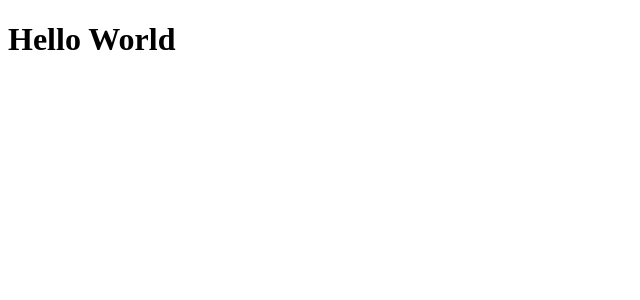
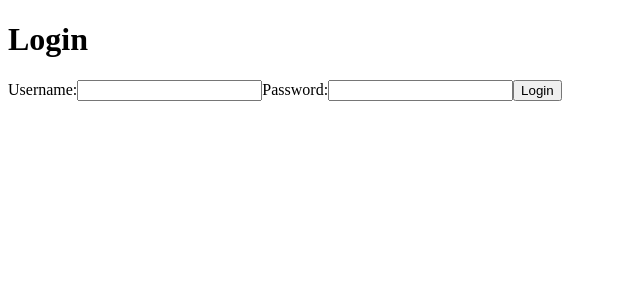
Before and after one commit to bw-party-planner-july-2019/fe-party-planner, a React (Create React App) app: page / in a window 1280 px wide. Shown: the top 300 px of the page, without its empty margins (0-640 px from the left). Built offline with nearby package versions, Linux system fonts and the light colour scheme.

Commit message:
routed login component; working on login still

```diff
--- a/src/components/App.jsx
+++ b/src/components/App.jsx
@@ -1,4 +1,5 @@
 import React from 'react';
+import Login from './Login';
 import {useAuthActions} from '../store/auth/useAuthActions';
 import {ActionsProvider} from '../contexts/ActionsContext';
 import {Switch, Route} from 'react-router-dom';
@@ -9,7 +10,7 @@ const App = () => {
   return (
       <ActionsProvider value={{authActions}}>
         <Switch>
-          <Route path='/' render={() => <h1>Hello World</h1>}/>
+          <Route path='/' render={props => <Login {...props} />}/>
         </Switch>
       </ActionsProvider>
   );
--- a/src/components/Login.jsx
+++ b/src/components/Login.jsx
@@ -1,30 +1,43 @@
 import React, { useState } from 'react';
 
-function Login() {
-  const [username, setUsername] = useState('');
-  const [password, setPassword] = useState('');
+function Login(props) {
+  const [user, setUser] = useState({ username: "", password: ""});
   const [isRegister, setIsRegister] = useState(false);
 
-  const changeHandler = event => {
-    setInputValue(event.target.value);
+  const handleUserChange = event => {
+    setUser({ ...user, username: event.target.value });
   };
 
+  const handlePassChange = event => {
+    setUser({ ...user, password: event.target.value});
+  }
+
   const handleSubmit = event => {
-    console.log(username);
-    console.log(password);
+    event.preventDefault();
+    console.log(user.username);
+    console.log(user.password);
   }
 
   return (
     <div className="Login">
+      {console.log(user)}
       <h1>{isRegister ? 'Register' : 'Login'}</h1>
       <form onSubmit={event => handleSubmit(event)}>
         <label>
          Username:
-          <input type="text" onChange={changeHandler}/>
+          <input
+            type="text"
+            name="username"
+            onChange={event => handleUserChange(event)}
+          />
           </label>
         <label>
           Password:
-          <input type="text" onChange={changeHandler}/>
+          <input
+            type="text"
+            name="password"
+            onChange={event => handlePassChange(event)}
+          />
         </label>
         <button>{isRegister ? 'Register' : 'Login'}</button>
       </form>
```
